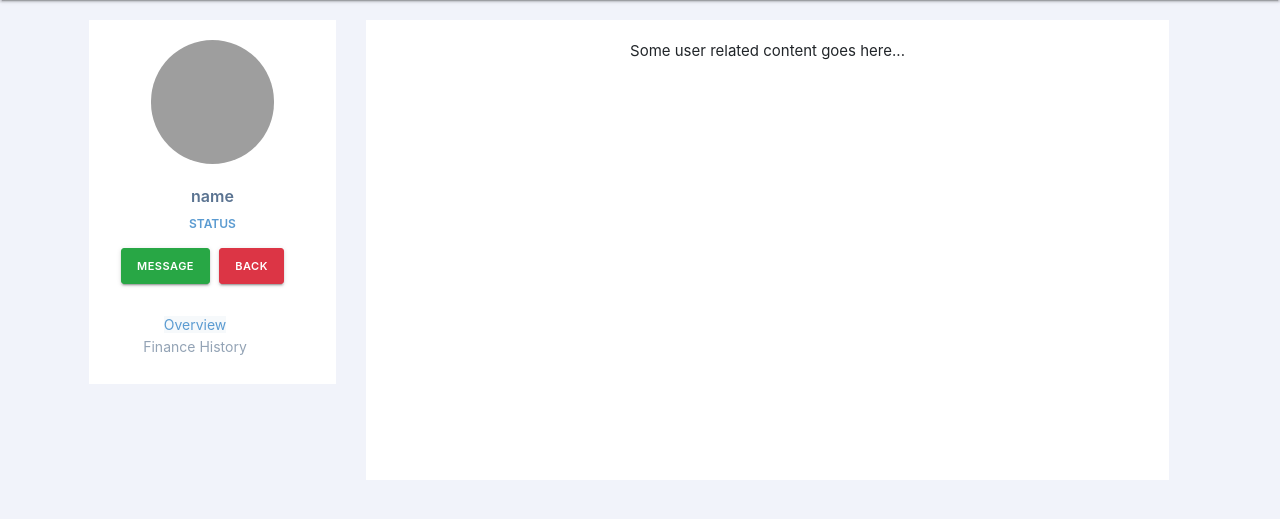
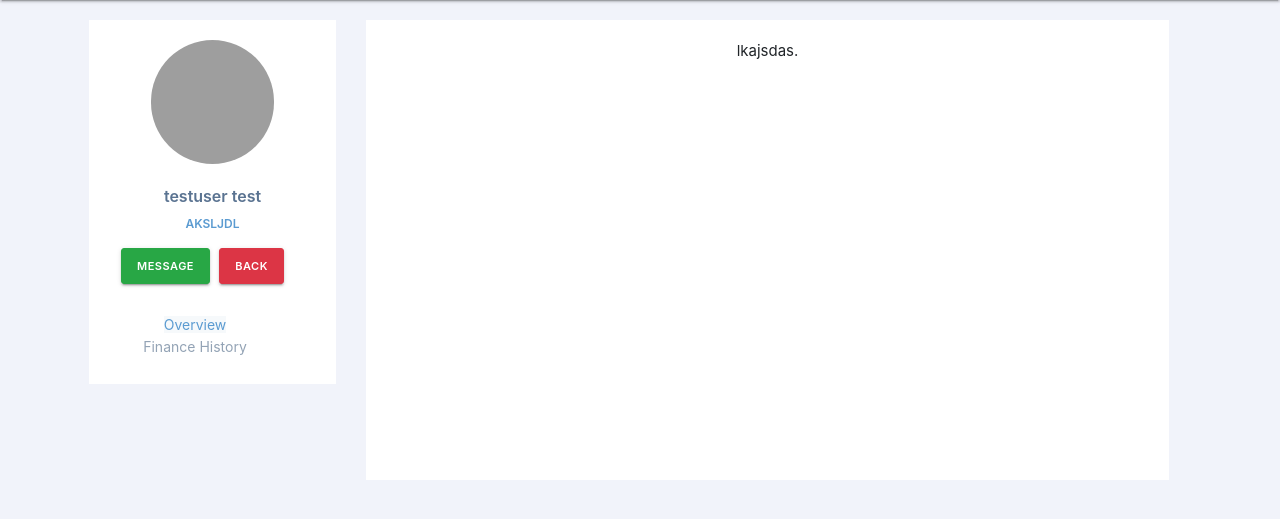
Before and after one commit to onocy/clean-slate, a Django app: page /doma/profile/ in a window 1280 px wide. Shown: the part 64-583 px from the top of the page. Run offline with Django 3.2, Linux system fonts and the light colour scheme; data comes from the database, SQL or seed files in the repository; some libraries are stand-ins or nearby versions; grey boxes are pictures that could not be loaded.

Commit message:
Working profile.html

```diff
--- a/cleanslate/doma/templates/home.html
+++ b/cleanslate/doma/templates/home.html
@@ -94,7 +94,7 @@
             <!--Single element -->
               <div class="col-sm-4">
                 <div class="card grey lighten-1">
-                  <div class="card-content">%
+                  <div class="card-content">
                     <!--<img src="https://images.unsplash.com/photo-1463430144406-394c977562d7?dpr=1&auto=compress,format&fit=crop&w=1052&h=&q=80&cs=tinysrgb&crop=" width="240" height="171" border="0"> -->
                     <img src="https://encrypted-tbn0.gstatic.com/images?q=tbn:ANd9GcThiqLJ1Fq31PtKVF8rlGAiO4nHBJL5-inv3upATiCIAQRvyZyL" width="240" height="171" border="0">
                       <p class = "name"><strong>{{ user.name }}</strong></p>
--- a/cleanslate/doma/templates/profile.html
+++ b/cleanslate/doma/templates/profile.html
@@ -20,10 +20,10 @@
 				<!-- SIDEBAR USER TITLE -->
 				<div class="profile-usertitle">
 					<div class="profile-usertitle-name">
-						name
+						{{ full_name }}
 					</div>
 					<div class="profile-usertitle-job">
-						status
+						{{ status }}
 					</div>
 				</div>
 				<!-- END SIDEBAR USER TITLE -->
@@ -51,7 +51,7 @@
 		</div>
 		<div class="col-md-9">
             <div class="profile-content">
-			   Some user related content goes here...
+			   {{ bio }}.
             </div>
 		</div>
 	</div>
--- a/cleanslate/doma/views.py
+++ b/cleanslate/doma/views.py
@@ -39,7 +39,20 @@ def profile(request):
     """
 
     #Import profile information for specific profile based on ID?
+    chosen_user = User.objects.get(id=1)
 
+    first_name = chosen_user.first_name
+    last_name = chosen_user.last_name
+    full_name = first_name + ' ' + last_name
+    status = chosen_user.status
+    bio = chosen_user.bio
+    return render(
+        request,
+        'profile.html',
+        context={'full_name' : full_name
+        , 'status' : status
+        , 'bio': bio}
+    )
 
     return render(
         request,
```
